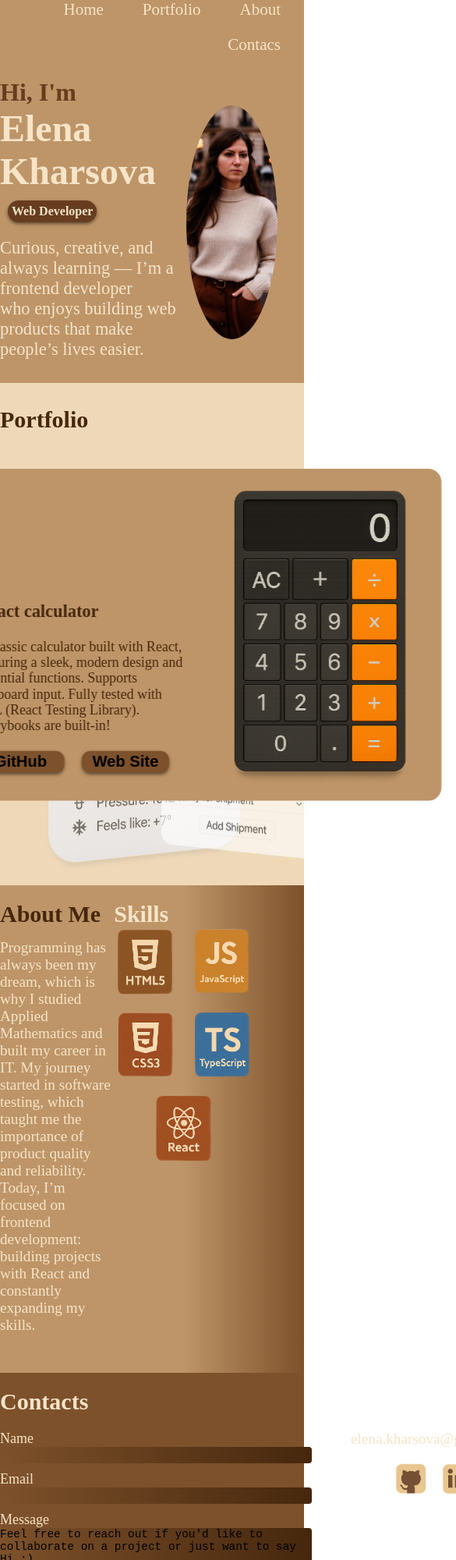
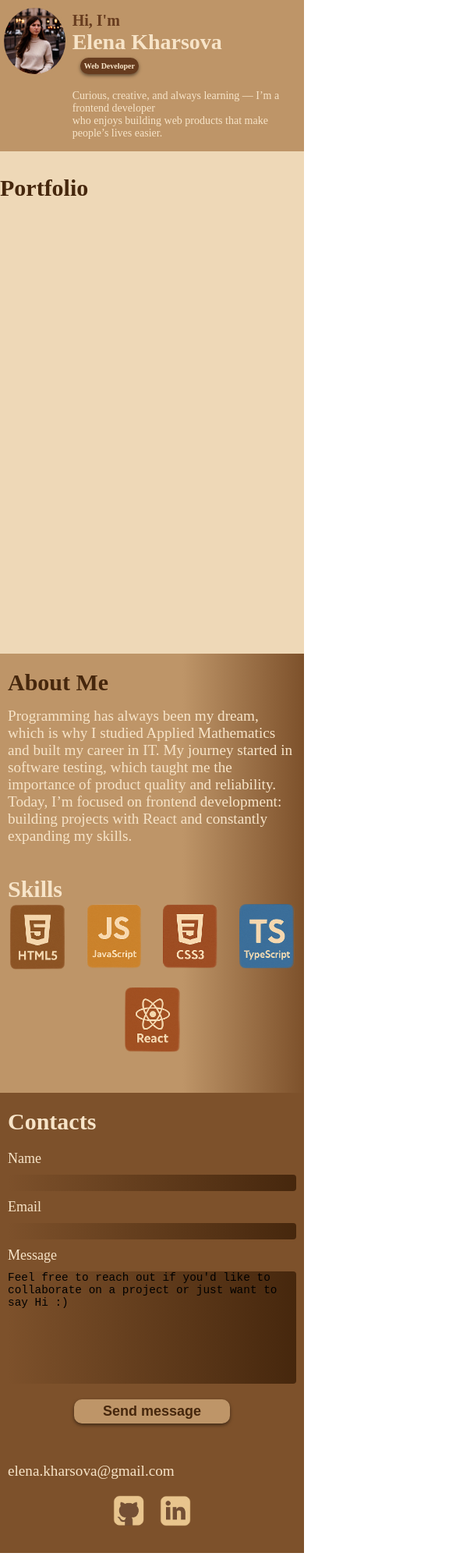
Before and after one commit to ElenaKharsova/MyWeb, a website: page index.html in a window 390 px wide. Shown: the top 2000 px of the page at 78% size, 585 px wide, since content can reach past the window. Drawn offline with Linux system fonts and the light colour scheme.

Commit message:
feat: add mobile version

```diff
--- a/src/styles/styles.css
+++ b/src/styles/styles.css
@@ -162,7 +162,7 @@ button:hover {
   margin-right: 10%;
 }
 
-.img-wrapper{
+.img-wrapper {
   position: relative;
   width: 300px;
   height: 300px;
@@ -387,6 +387,8 @@ button:hover {
 }
 
 .about__wrap {
+  padding-top: 20px;
+  padding-bottom: 40px;
   width: 70%;
   font-size: 32px;
   color: var(--text-primary-color);
@@ -657,3 +659,95 @@ dialog[open] {
   left: 50%;
   transform: translate(-50%, -50%);
 }
+
+@media (max-width: 420px) {
+  input, textarea {
+    width: 100%;
+    box-sizing: border-box;
+  }
+
+  fieldset,
+  .form-contacts__email {
+    min-inline-size: 0;
+    width: 100%;
+    border: none;
+  }
+
+  .header__nav {
+    display: none;
+  }
+
+  .intro__wrap {
+    padding: 15px 5px;
+    font-size: 20px;
+    width: 100%;
+  }
+
+  .intro {
+    flex-direction: row-reverse;
+    margin-right: 0;
+  }
+
+  .img-wrapper {
+    width: 30%;
+    max-height: 85px;
+  }
+
+  .intro__pic {
+    top: 5px;
+    max-width: 90%;
+  }
+
+  .name {
+    font-size: 28px;
+  }
+
+  /* Portfolio */
+  .carousel {
+    left: 0;
+  }
+
+  .card_center {
+    width: 100%;
+  }
+
+  .card-item {
+    display: none;
+  }
+
+  /* Overview */
+  .overview__wrap {
+    flex-direction: column;
+    padding: 0 10px;
+  }
+
+  .about__wrap {
+    width: 100%;
+  }
+
+  .skills-list {
+    max-width: 100%;
+    justify-content: space-around;
+  }
+
+  /*Footer*/
+  .footer__wrap {
+    padding: 0 10px;
+    max-width: 420px;
+  }
+
+  /* Contacts */
+  .contacts__wrap {
+    max-width: 420px;
+    flex-direction: column;
+  }
+
+  .input__wrap {
+    width: 100%;
+  }
+
+  .contacts__label {
+    padding-bottom: 10px;
+  }
+
+}
```
